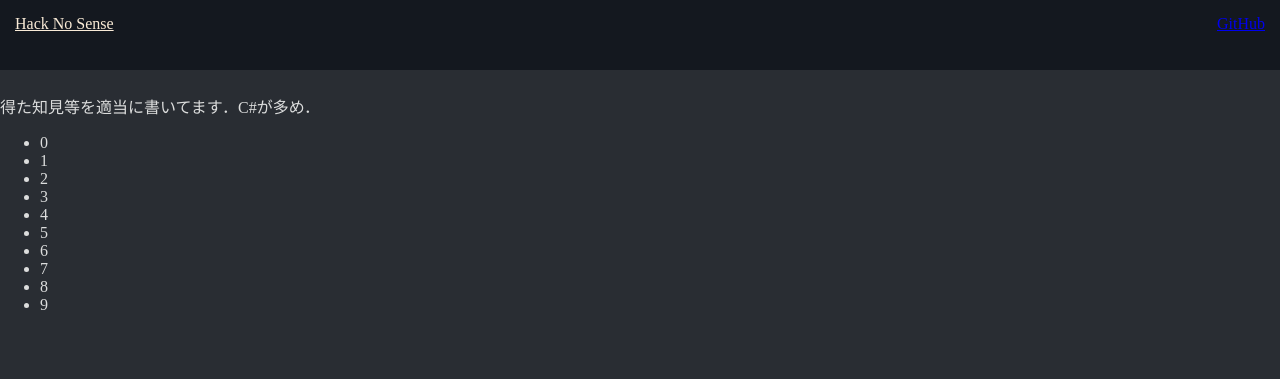
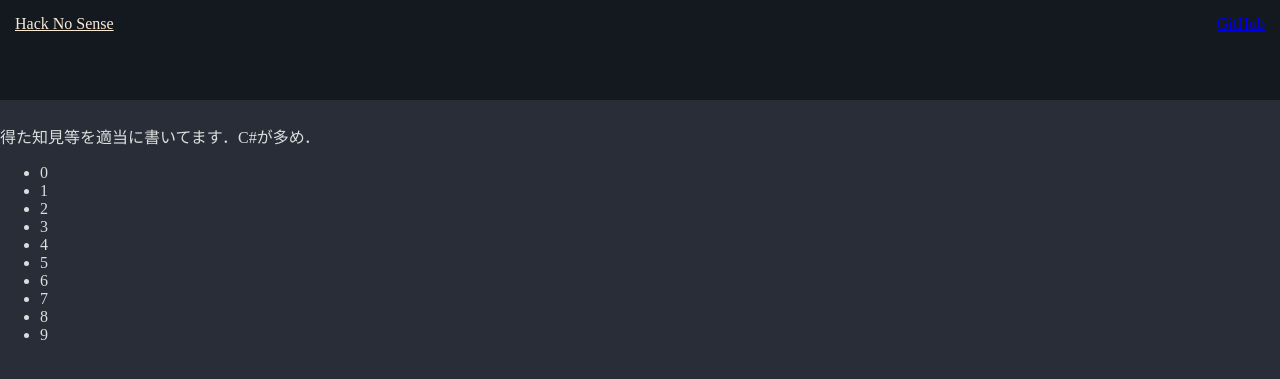
Before and after one commit to maemon4095/Hack-a-Sense, a Jekyll site: the page built from pages/home.md, in a window 1280 px wide. Shown: the top 379 px of the page. Built offline with Jekyll 4.4.1, drawn with Linux system fonts in a browser that asks for light colours; comment, search, counter and statistics services are not loaded.

Commit message:
copy from main

```diff
--- a/assets/sass/style.scss
+++ b/assets/sass/style.scss
@@ -3,7 +3,7 @@ html{
 }
 
 body {
-  padding-top: 70px;
+  padding-top: 100px;
   color: $main-color;
   background-color: $main-bg-color;
   margin-left:auto;
@@ -16,7 +16,7 @@ header {
   top: 0;
   left: 0;
   width: 100%;
-  height:70px;
+  height:100px;
   padding: 15px;
   background-color: $main-bg-dark-color;
   filter: drop-shadow(10px, 10px);
--- a/assets/sass/theme.scss
+++ b/assets/sass/theme.scss
@@ -1,4 +1,4 @@
 $main-color: #dcdddd;
-$main-bg-color: #292d33;
+$main-bg-color: #292d38;
 $main-bg-dark-color: #14181f;
 $main-border-color: #404857;
```
